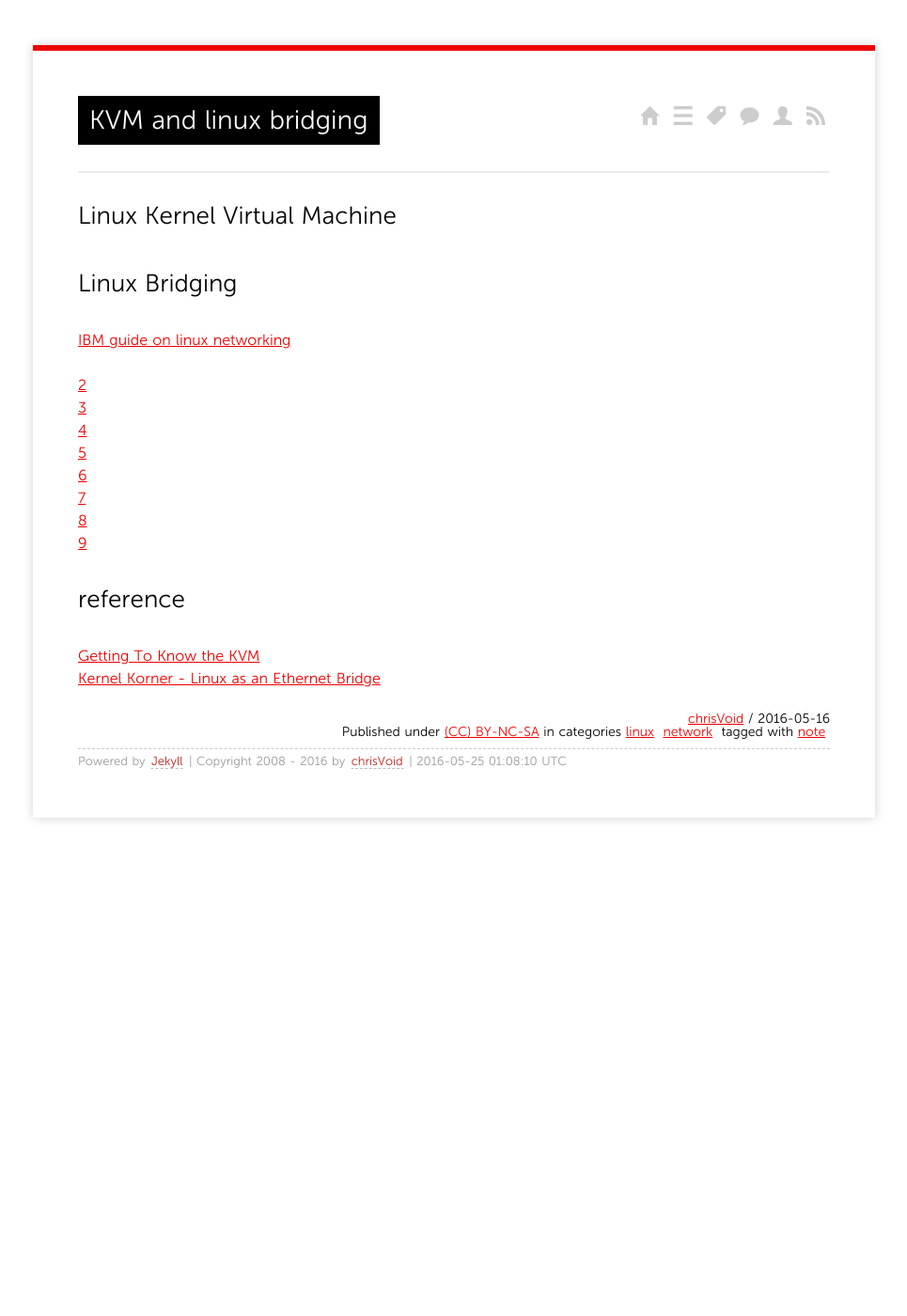
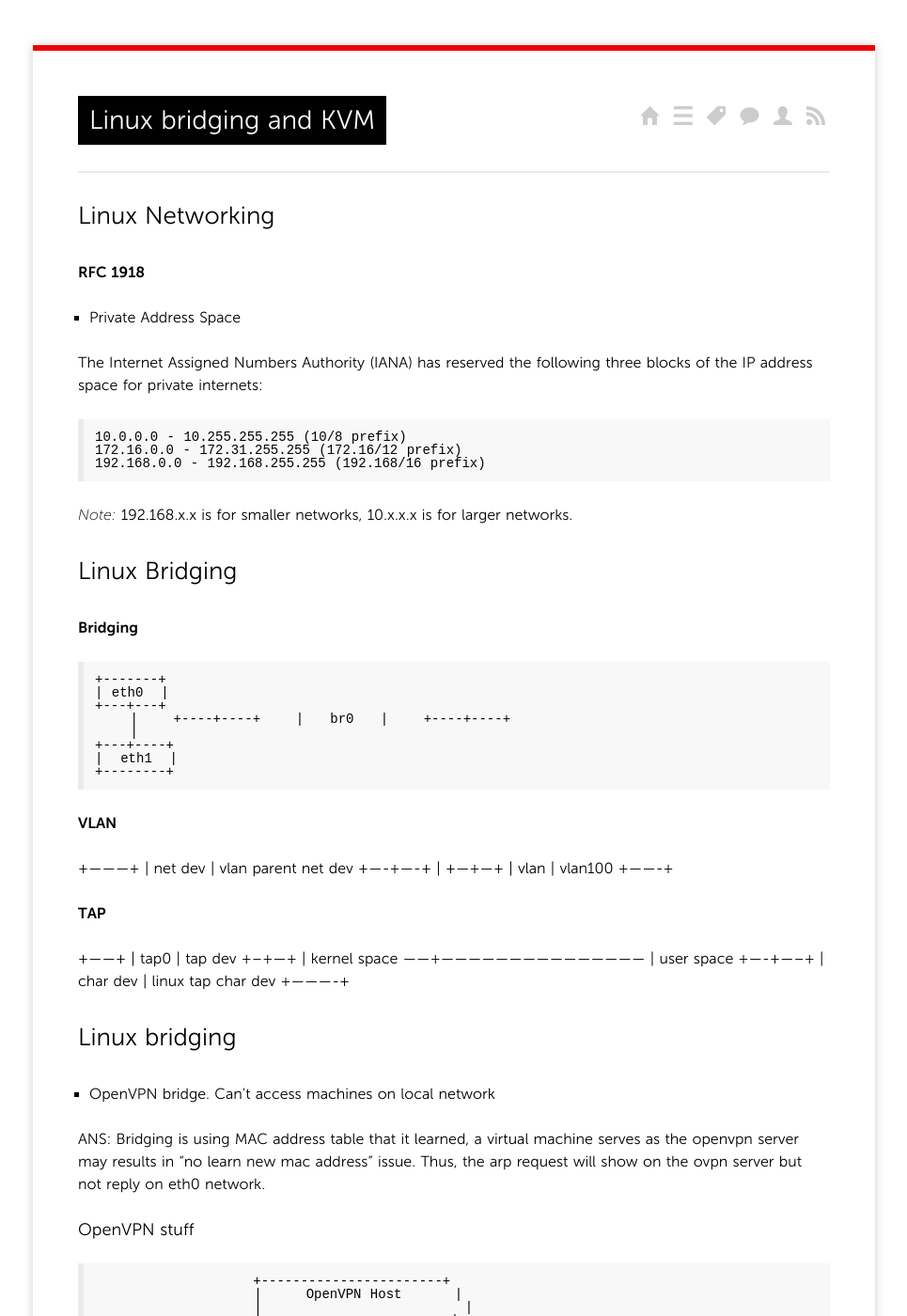
Before and after one commit to chris-void/chris-void.github.io, a Jekyll site: the page built from _posts/2016/2016-05-16-kvm-bridging.md, in a window 1280 px wide and 1400 px high. Shown: the whole window at 94% size, without its empty margins (157-1122 px from the left). Built offline with Jekyll 4.4.1, drawn with Linux system fonts in a browser that asks for light colours; comment, search, counter and statistics services are not loaded; some of the changed text lies outside the part shown.

```diff
--- a/_posts/2016/2016-05-16-kvm-bridging.md
+++ b/_posts/2016/2016-05-16-kvm-bridging.md
@@ -1,6 +1,6 @@
 ---
 layout: post
-title: KVM and linux bridging
+title: Linux bridging and KVM
 categories:
 - linux
 - network
@@ -8,11 +8,100 @@
 - note
 ---
 
-## Linux Kernel Virtual Machine
+## Linux Networking
+
+**RFC 1918**
+
+* Private Address Space
+
+The Internet Assigned Numbers Authority (IANA) has reserved the
+following three blocks of the IP address space for private internets:
+
+    10.0.0.0 - 10.255.255.255 (10/8 prefix)
+    172.16.0.0 - 172.31.255.255 (172.16/12 prefix)
+    192.168.0.0 - 192.168.255.255 (192.168/16 prefix)
+
+*Note:* 192.168.x.x is for smaller networks, 10.x.x.x is for larger networks.
+
 
 ## Linux Bridging
 
+**Bridging**
+
+    +-------+
+    | eth0  |
+    +---+---+
+        |
+   +----+----+
+   |   br0   |
+   +----+----+
+        |
+    +---+----+
+    |  eth1  |
+    +--------+
+
+**VLAN**
+
+   +---------+
+   | net dev |  vlan parent net dev
+   +----+----+
+        |
+    +---+---+
+    | vlan  |    vlan100
+    +-------+
+
+**TAP**
+
+   +------+
+   | tap0 |     tap dev
+   +--+---+
+      |                     kernel space
+------+---------------------------------------------
+      |                      user space
+ +----+-----+
+ | char dev |     linux tap char dev
+ +----------+
+
+
+
+
+
+
+
+## Linux bridging
+
+* OpenVPN bridge. Can't access machines on local network
+
+ANS: Bridging is using MAC address table that it learned, a virtual machine serves as the openvpn server may results in "no learn new mac address" issue. Thus, the arp request will show on the ovpn server but not reply on eth0 network.
+
+### OpenVPN stuff
+
+                      +-----------------------+
+                      |     OpenVPN Host      |
+                      |                       |
+                      |    +-------------+    |
+                      |    |     br0     |    |
+                      |    +-+---------+-+    |
+                      |      |         |      |
++---------------+     |  +---+--+   +--+---+  |
+| GpENI  switch +-----+--+ eth0 |   | tap0 |  |
++---------------+     |  +------+   +------+  |
+                      |                       |
++-----------------+   |  +------+             |
+| public internet +---+--+ eth1 |             |
++-----------------+   |  +------+             |
+                      |                       |
+                      +-----------------------+
+
+
+
 [IBM guide on linux networking](https://www.ibm.com/developerworks/cn/linux/1310_xiawc_networkdevice/)
+
+## Linux Kernel Virtual Machine
+
+
+[Understanding Linux Bridging](http://networkengineering.stackexchange.com/questions/29014/understanding-linux-bridging)
+
 
 [2](http://tjlxy.lofter.com/post/335f69_10a48df)
 [3](http://suntus.github.io/2014/10/02/%E5%9C%A8ubuntu%E4%B8%AD%E6%90%AD%E5%BB%BA%E7%BD%91%E6%A1%A5%E2%80%94%E2%80%94%E8%99%9A%E6%8B%9F%E6%9C%BA%E7%9B%B8%E5%85%B3/)
```
Also changed, not shown: _posts/2014/.#2014-03-18-thinking-in-openstack.md (deleted, +0 -1 lines), _posts/2016/2016-01-01-sublime.md (added, +27 -0 lines), _posts/2016/2016-04-10-coding-style.md (+1 -0 lines), _posts/2016/2016-05-11-mosh.md (renamed from _posts/2016/2016-05-18-mosh.md, +5 -0 lines), _posts/2016/2016-05-14-relearn-linux.md (added, +40 -0 lines), _posts/2016/2016-4-10-thinking-in-python.md (+14 -1 lines), _posts/2016/reading-code.md (added, +2 -0 lines), _posts/2016/2016-05-12-recursion.md (renamed from _posts/2016/2016-05-16-recursion.md), _posts/2016/sublime.md (added).
